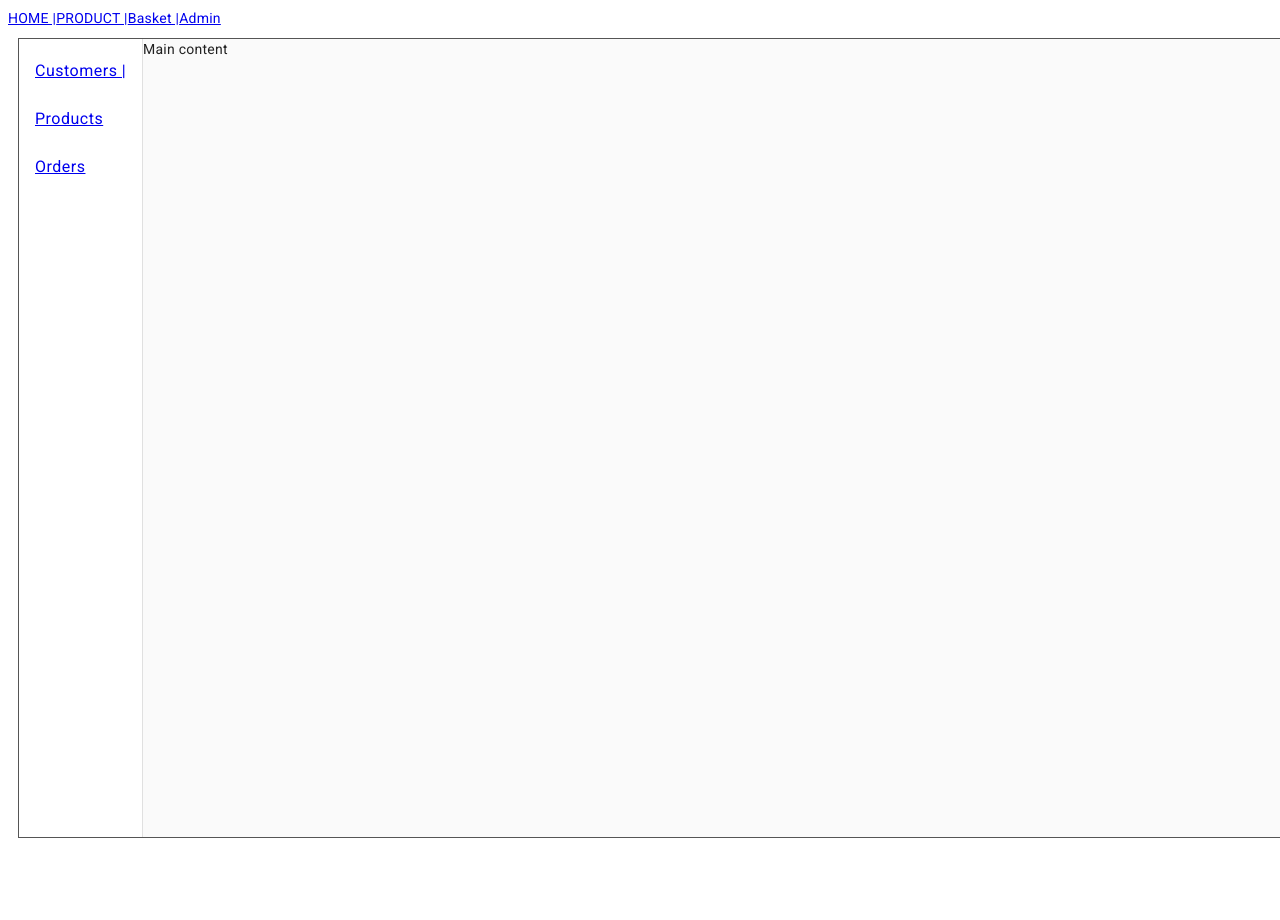
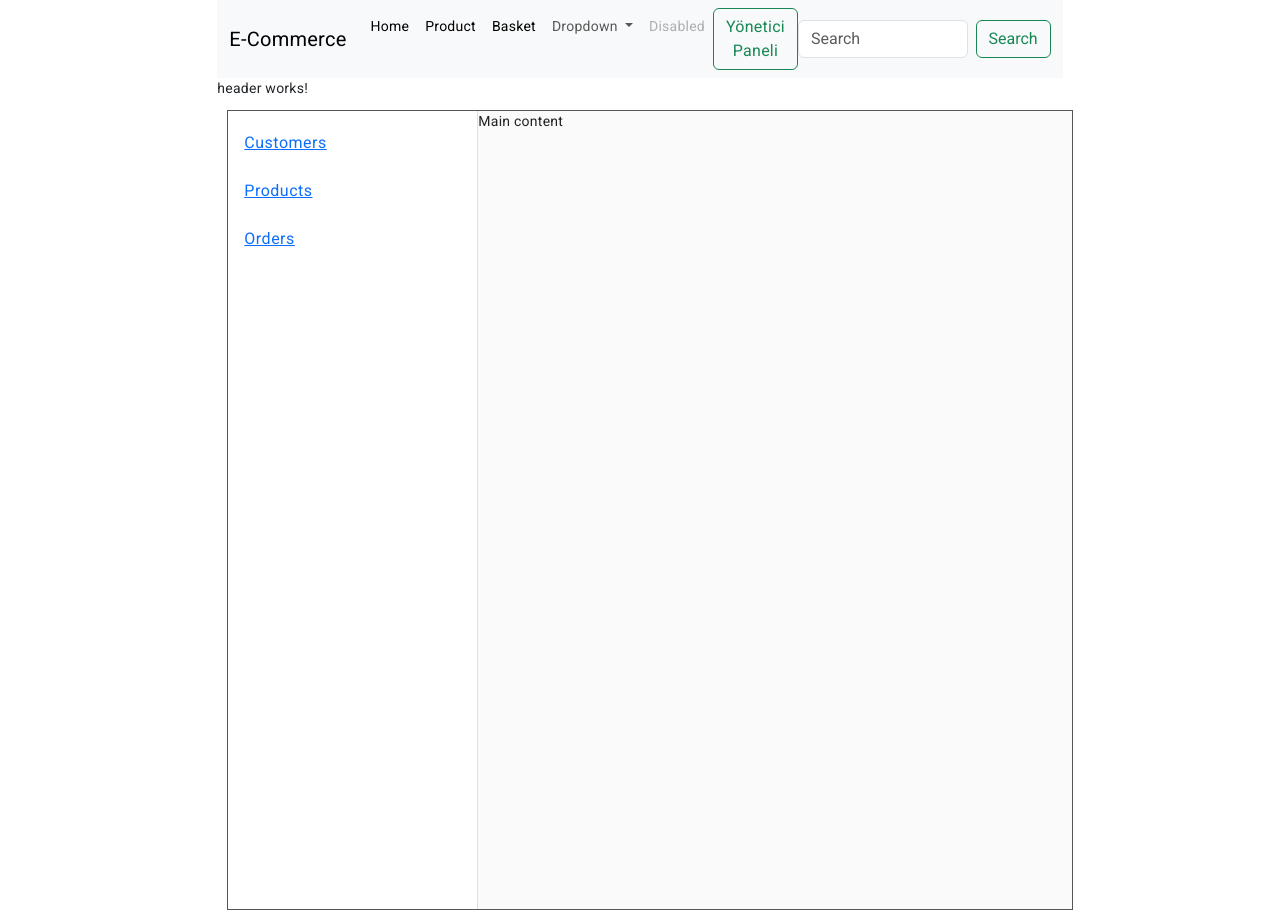
Before and after one commit to SuleymanDuymaz/ECommerceApp, an Angular app in the folder ECommerceAppClient/ECommerceAppClient/: page /admin/orders in a window 1280 px wide. Before the commit the page ends 848 px from the top, so only its background shows below. Built offline with nearby package versions, Linux system fonts and the light colour scheme.

Commit message:
bootstrap and jquery added

```diff
--- a/ECommerceAppClient/ECommerceAppClient/angular.json
+++ b/ECommerceAppClient/ECommerceAppClient/angular.json
@@ -36,9 +36,14 @@
             ],
             "styles": [
               "@angular/material/prebuilt-themes/pink-bluegrey.css",
-              "src/styles.css"
+              "src/styles.css",
+              "node_modules/bootstrap/dist/css/bootstrap.min.css"
             ],
-            "scripts": []
+            "scripts": [
+
+              "node_modules/jquery/dist/jquery.js",
+              "node_modules/bootstrap/dist/js/bootstrap.min.js"
+            ]
           },
           "configurations": {
             "production": {
--- a/ECommerceAppClient/ECommerceAppClient/package.json
+++ b/ECommerceAppClient/ECommerceAppClient/package.json
@@ -20,6 +20,8 @@
     "@angular/platform-browser": "^17.0.0",
     "@angular/platform-browser-dynamic": "^17.0.0",
     "@angular/router": "^17.0.0",
+    "bootstrap": "^5.3.2",
+    "jquery": "^3.7.1",
     "rxjs": "~7.8.0",
     "tslib": "^2.3.0",
     "zone.js": "~0.14.2"
--- a/ECommerceAppClient/ECommerceAppClient/src/app/admin/layout/components/siderbar/siderbar.component.html
+++ b/ECommerceAppClient/ECommerceAppClient/src/app/admin/layout/components/siderbar/siderbar.component.html
@@ -1,5 +1,5 @@
 <mat-list role="list">
-    <mat-list-item role="listitem"><a routerLink="customers">Customers |</a></mat-list-item>
+    <mat-list-item role="listitem"><a routerLink="customers">Customers</a></mat-list-item>
     <mat-list-item role="listitem"> <a routerLink="products">Products</a></mat-list-item>
     <mat-list-item role="listitem">    <a routerLink="orders">Orders</a></mat-list-item>
 </mat-list>
--- a/ECommerceAppClient/ECommerceAppClient/src/app/admin/layout/layout.component.css
+++ b/ECommerceAppClient/ECommerceAppClient/src/app/admin/layout/layout.component.css
@@ -1,6 +1,9 @@
-.example-container {
+.admin-container {
     width: 100%;
     height: 800px;
     margin: 10px;
     border: 1px solid #555;
   }
+  .admin-left{
+    width: 250px;
+  }
--- a/ECommerceAppClient/ECommerceAppClient/src/app/admin/layout/layout.component.html
+++ b/ECommerceAppClient/ECommerceAppClient/src/app/admin/layout/layout.component.html
@@ -1,5 +1,5 @@
-
-<mat-drawer-container class="example-container">
-    <mat-drawer mode="side" opened><app-siderbar></app-siderbar></mat-drawer>
+<app-header></app-header>
+<mat-drawer-container class="admin-container">
+    <mat-drawer mode="side" opened class="admin-left"><app-siderbar></app-siderbar></mat-drawer>
     <mat-drawer-content>Main content</mat-drawer-content>
 </mat-drawer-container>
--- a/ECommerceAppClient/ECommerceAppClient/src/app/app.component.html
+++ b/ECommerceAppClient/ECommerceAppClient/src/app/app.component.html
@@ -1,4 +1,4 @@
-
+<!--
 <a routerLink="">HOME |</a>
 
 
@@ -10,4 +10,64 @@
 
 <a routerLink="admin">Admin</a>
 
-<router-outlet></router-outlet>
+-->
+
+<!--dropdownbak-->
+<div class="row">
+  <div class="col-md-2"></div>
+  <div class="col-md-8">
+    <nav class="navbar navbar-expand-lg bg-body-tertiary">
+      <div class="container-fluid">
+        <a class="navbar-brand" routerLink="">E-Commerce</a>
+        <button class="navbar-toggler" type="button" data-bs-toggle="collapse" data-bs-target="#navbarSupportedContent" aria-controls="navbarSupportedContent" aria-expanded="false" aria-label="Toggle navigation">
+          <span class="navbar-toggler-icon"></span>
+        </button>
+        <div class="collapse navbar-collapse" id="navbarSupportedContent">
+          <ul class="navbar-nav me-auto mb-2 mb-lg-0">
+            <li class="nav-item">
+              <a class="nav-link active" aria-current="page" routerLink="">Home</a>
+            </li>
+            <li class="nav-item">
+              <a class="nav-link active" aria-current="page" routerLink="products">Product</a>
+            </li>
+            <li class="nav-item">
+              <a class="nav-link active" aria-current="page" routerLink="basket">Basket</a>
+            </li>
+            <li class="nav-item dropdown">
+              <a class="nav-link dropdown-toggle" href="#" role="button" data-bs-toggle="dropdown" aria-expanded="false">
+                Dropdown
+              </a>
+              <ul class="dropdown-menu">
+                <li><a class="dropdown-item" href="#">Action</a></li>
+                <li><a class="dropdown-item" href="#">Another action</a></li>
+                <li><hr class="dropdown-divider"></li>
+                <li><a class="dropdown-item" href="#">Something else here</a></li>
+              </ul>
+            </li>
+            <li class="nav-item">
+              <a class="nav-link disabled" aria-disabled="true">Disabled</a>
+            </li>
+            <li>
+              <a routerLink="admin" class="btn btn-outline-success" type="submit">Yönetici Paneli</a>
+            </li>
+          </ul>
+          <form class="d-flex" role="search">
+            <input class="form-control me-2" type="search" placeholder="Search" aria-label="Search">
+            <button class="btn btn-outline-success" type="submit">Search</button>
+          </form>
+        </div>
+      </div>
+    </nav>
+
+  </div>
+  <div class="col-md-2"></div>
+</div>
+
+
+<div class="row">
+  <div class="col-md-2"></div>
+  <div class="col-md-8">
+    <router-outlet></router-outlet>
+  </div>
+  <div class="col-md-2"></div>
+</div>
--- a/ECommerceAppClient/ECommerceAppClient/src/app/app.component.ts
+++ b/ECommerceAppClient/ECommerceAppClient/src/app/app.component.ts
@@ -1,4 +1,5 @@
 import { Component } from '@angular/core';
+declare var $:any
 
 @Component({
   selector: 'app-root',
@@ -8,3 +9,6 @@ import { Component } from '@angular/core';
 export class AppComponent {
   title = 'ECommerceAppClient';
 }
+$(document).ready(()=>{
+  alert("Hoşgeldin")
+})
```
Also changed, not shown: 1 other file (tests, documents, lock files or other folders).
